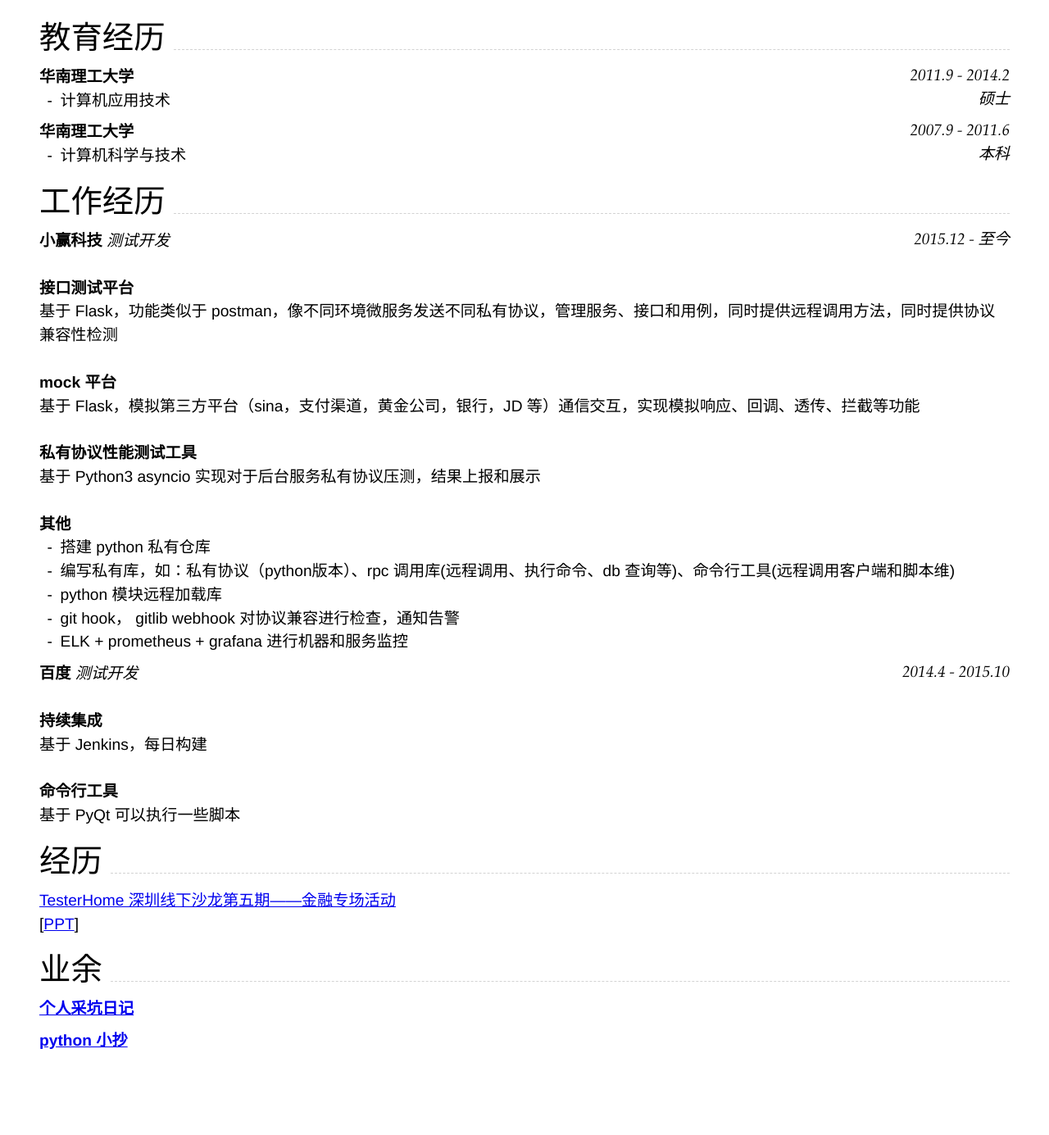
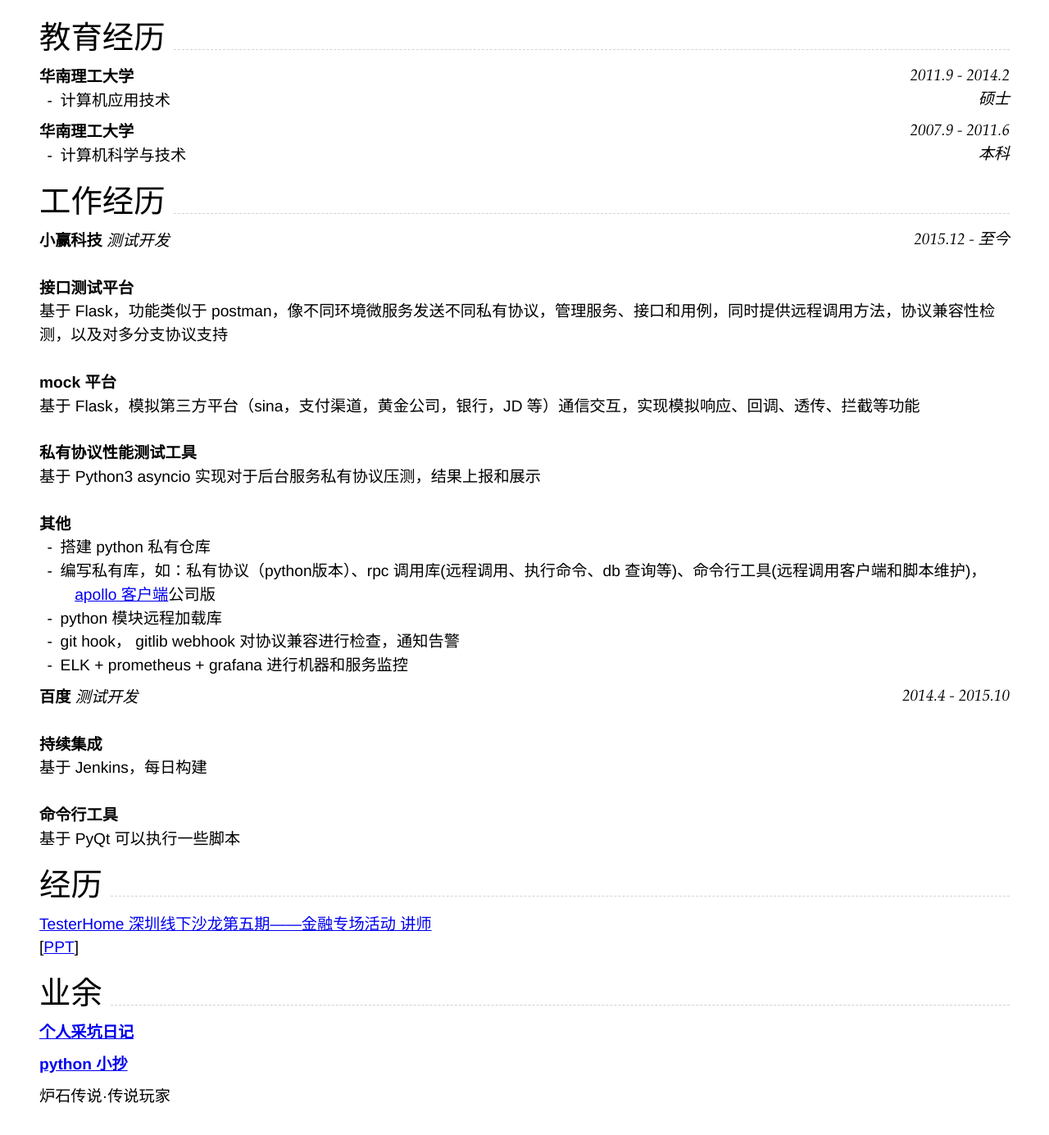
Before and after one commit to caimaoy/whoami, a Jekyll site: the page built from index.md, in a window 1280 px wide and 1400 px high, scrolled down 210 px. Shown: the top 1385 px of the window at 82% size. Built offline with Jekyll 4.4.1, drawn with Linux system fonts in a browser that asks for light colours; before the commit the page ends 1543 px from its top, so only the background shows below that.

Commit message:
modify sth

```diff
--- a/index.md
+++ b/index.md
@@ -30,7 +30,7 @@ pdf: true
 
 ### __小赢科技__  _测试开发_ `2015.12 - 至今`
 <br>__接口测试平台__<br>
-基于 Flask，功能类似于 postman，像不同环境微服务发送不同私有协议，管理服务、接口和用例，同时提供远程调用方法，同时提供协议兼容性检测<br>
+基于 Flask，功能类似于 postman，像不同环境微服务发送不同私有协议，管理服务、接口和用例，同时提供远程调用方法，协议兼容性检测，以及对多分支协议支持<br>
 <br>__mock 平台__ <br>
 基于 Flask，模拟第三方平台（sina，支付渠道，黄金公司，银行，JD 等）通信交互，实现模拟响应、回调、透传、拦截等功能<br>
 <br>__私有协议性能测试工具__ <br>
@@ -38,7 +38,7 @@ pdf: true
 
 <br>__其他__ <br>
 - 搭建 python 私有仓库
-- 编写私有库，如：私有协议（python版本）、rpc 调用库(远程调用、执行命令、db 查询等)、命令行工具(远程调用客户端和脚本维)
+- 编写私有库，如：私有协议（python版本）、rpc 调用库(远程调用、执行命令、db 查询等)、命令行工具(远程调用客户端和脚本维护)，[apollo 客户端](https://github.com/filamoon/pyapollo/graphs/contributors)公司版
 - python 模块远程加载库
 - git hook， gitlib webhook 对协议兼容进行检查，通知告警
 - ELK + prometheus + grafana 进行机器和服务监控
@@ -54,13 +54,14 @@ pdf: true
 
 ## 经历
 
-### [TesterHome 深圳线下沙龙第五期——金融专场活动](https://testerhome.com/topics/11003)
+### [TesterHome 深圳线下沙龙第五期——金融专场活动 讲师](https://testerhome.com/topics/11003)
 [[PPT](https://pan.baidu.com/s/1sl9fwoX#list/path=%2FTesterHome%E7%AC%AC%E4%BA%94%E6%9C%9F%E9%87%91%E8%9E%8D%E4%B8%93%E5%9C%BAPPT)]
 
 ## 业余
 
 ### [__个人采坑日记__](http://caimaoy.com/caimaoy_gitbook/)
 ### [__python 小抄__](http://caimaoy.com/pysheeet/)
+### 炉石传说·传说玩家
 
 
 <!-- ### Footer
```
